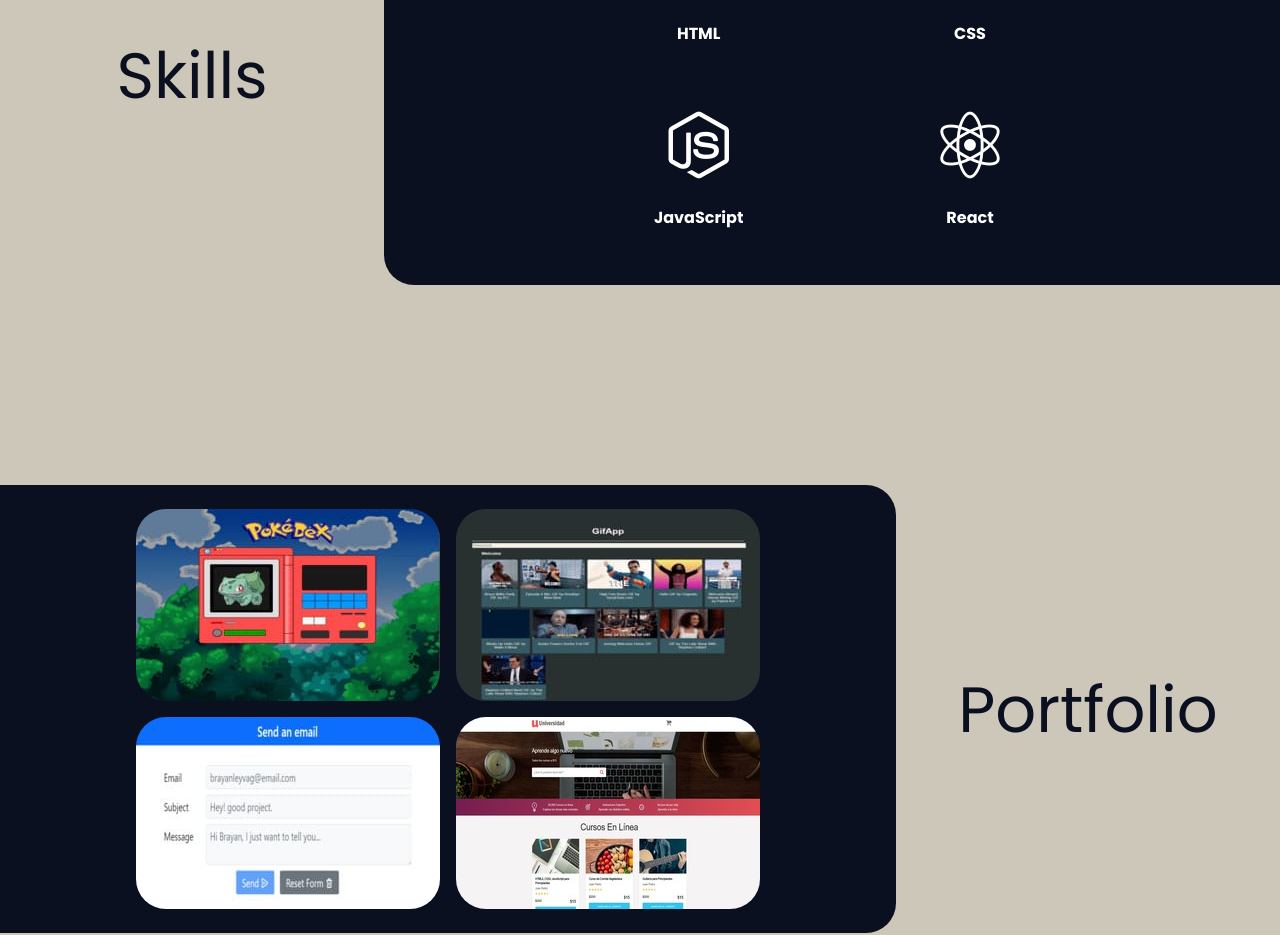
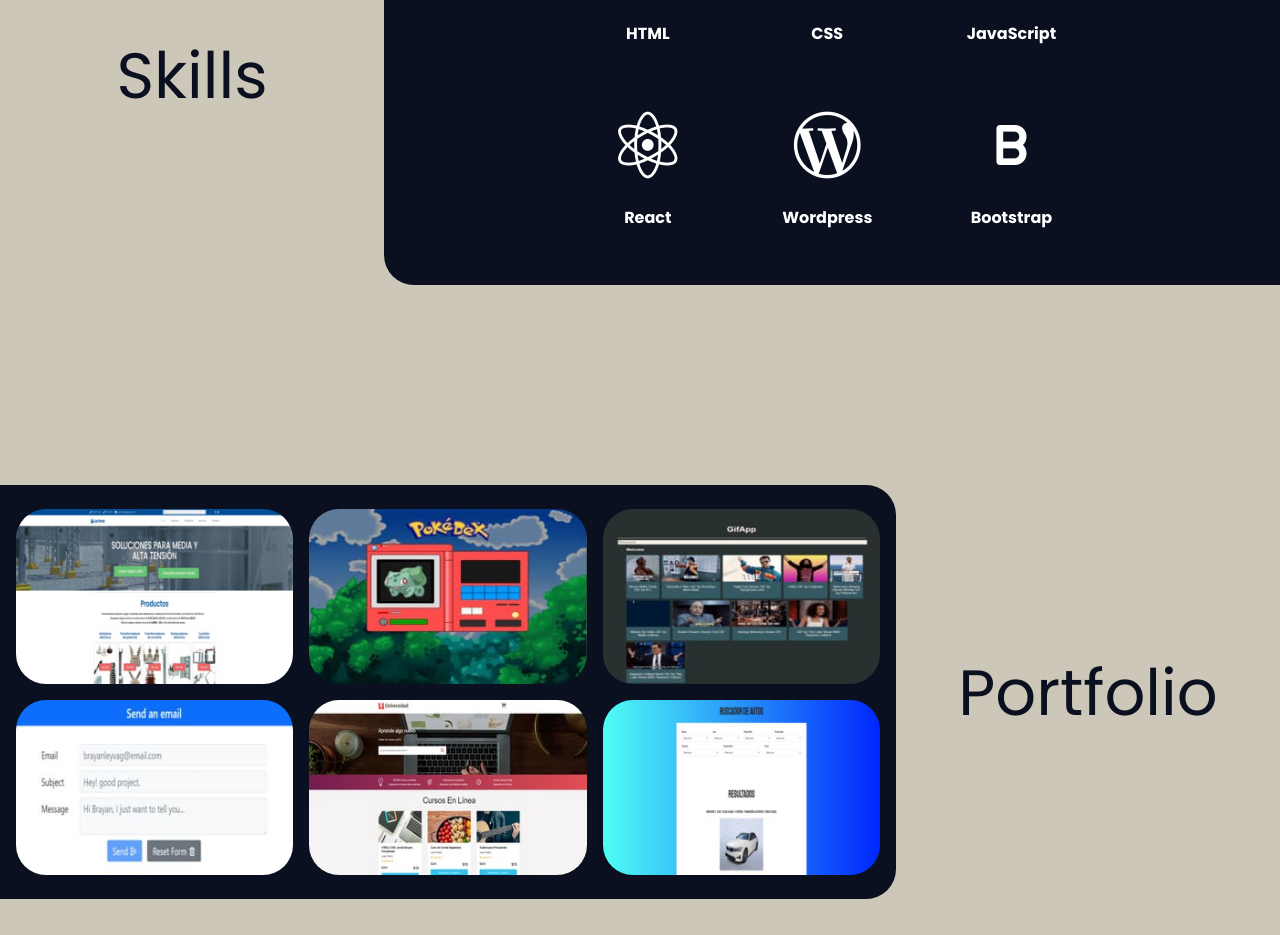
Before and after one commit to BrayanLeyvaG/personal-portfolio, a React (Create React App) app: page / in a window 1280 px wide. Shown: the part 1035-1970 px from the top of the page. Built offline with nearby package versions, Linux system fonts and the light colour scheme.

Commit message:
added proj4 & proj5

```diff
--- a/src/Components/Skills.js
+++ b/src/Components/Skills.js
@@ -24,6 +24,9 @@ export const Skills = () => {
               <div className='back-i'><i className="uil uil-css3-simple"></i><p>CSS</p></div>
               <div className='back-i'><i className="uil uil-java-script"></i><p>JavaScript</p></div>
               <div className='back-i'><i className="uil uil-react"></i><p>React</p></div>
+              <div className='back-i'><i className="uil uil-wordpress-simple"></i><p>Wordpress</p></div>
+              <div className='back-i'><i className="uil uil-bold"></i><p>Bootstrap</p></div>
+
           </motion.div>
         <div className='separator'></div>
       </div>
--- a/src/Components/helper/Projects.js
+++ b/src/Components/helper/Projects.js
@@ -3,11 +3,24 @@ import proj1 from '../../img/proj1.jpg'
 import proj2 from '../../img/proj2.jpg'
 import proj3 from '../../img/proj3.jpg'
 import proj4 from '../../img/proj4.jpg'
+import proj5 from '../../img/proj5.jpg'
+import proj6 from '../../img/proj6.jpg'
 
 
 export const Projects = () => {
   return (
     <div className='projects-box'>
+        <div className='div-port'>
+          <img src={proj5} alt='PokeDex'></img>
+          <div className='image-overlay port-btns'>
+            <h5>Gastelek</h5>
+            <p>Full page for a real company.</p>
+            <p><i className="uil uil-wordpress-simple"></i></p>
+            <div className='port-btns'>
+              <a href='https://www.gastelek.com/' target='_blank'><button>Demo</button></a>
+            </div>
+          </div>
+        </div>
         <div className='div-port'>
           <img src={proj1} alt='PokeDex'></img>
           <div className='image-overlay port-btns'>
@@ -49,13 +62,25 @@ export const Projects = () => {
           <div className='image-overlay port-btns'>
             <h5>Shopping Cart</h5>
             <p>Simulate adding items to cart.</p>
-            <p><i className="uil uil-java-script"></i> <i className="uil uil-react"></i></p>
+            <p><i className="uil uil-java-script"></i></p>
             <div className='port-btns'>
               <a href= 'https://practica-carrito-blg.netlify.app/' target='_blank'><button>Demo</button></a>
               <a href='https://github.com/BrayanLeyvaG/practica-carrito' target='_blank'><button>Code</button></a>
             </div>
           </div>
         </div>
+        <div className='div-port'>
+          <img src={proj6} alt='Shopping Cart project'></img>
+          <div className='image-overlay port-btns'>
+            <h5>car finder</h5>
+            <p>Search for a car by options.</p>
+            <p><i className="uil uil-java-script"></i></p>
+            <div className='port-btns'>
+              <a href= 'https://buscador-autos-blg.netlify.app/' target='_blank'><button>Demo</button></a>
+              <a href='https://github.com/BrayanLeyvaG/Buscadordeautos' target='_blank'><button>Code</button></a>
+            </div>
+          </div>
+        </div>
     </div>
     );
 };
--- a/src/index.css
+++ b/src/index.css
@@ -220,7 +220,7 @@ h1, h2, p{
 
 .skill-box{
     display: grid;
-    grid-template-columns: auto auto;
+    grid-template-columns: auto auto auto;
     padding: 4% 20%;
     gap: 20px 5px;
     background-color: #0A101F;
@@ -254,6 +254,10 @@ h1, h2, p{
     color: #61DBFB;
 }
 
+.uil-wordpress-simple:hover{
+    color: #21759b;
+}
+
 .portfolio{
     display: grid;
     grid-template-columns: 70% 30%;
@@ -277,7 +281,7 @@ h1, h2, p{
     display: grid;
     row-gap: 1rem;
     column-gap: 1rem;
-    grid-template-columns: auto auto;
+    grid-template-columns: auto auto auto;
     grid-template-rows: auto auto;
     height: 100%;
     align-content: center;
```
Also changed, not shown: src/img/proj5.jpg (added), src/img/proj6.jpg (added).
